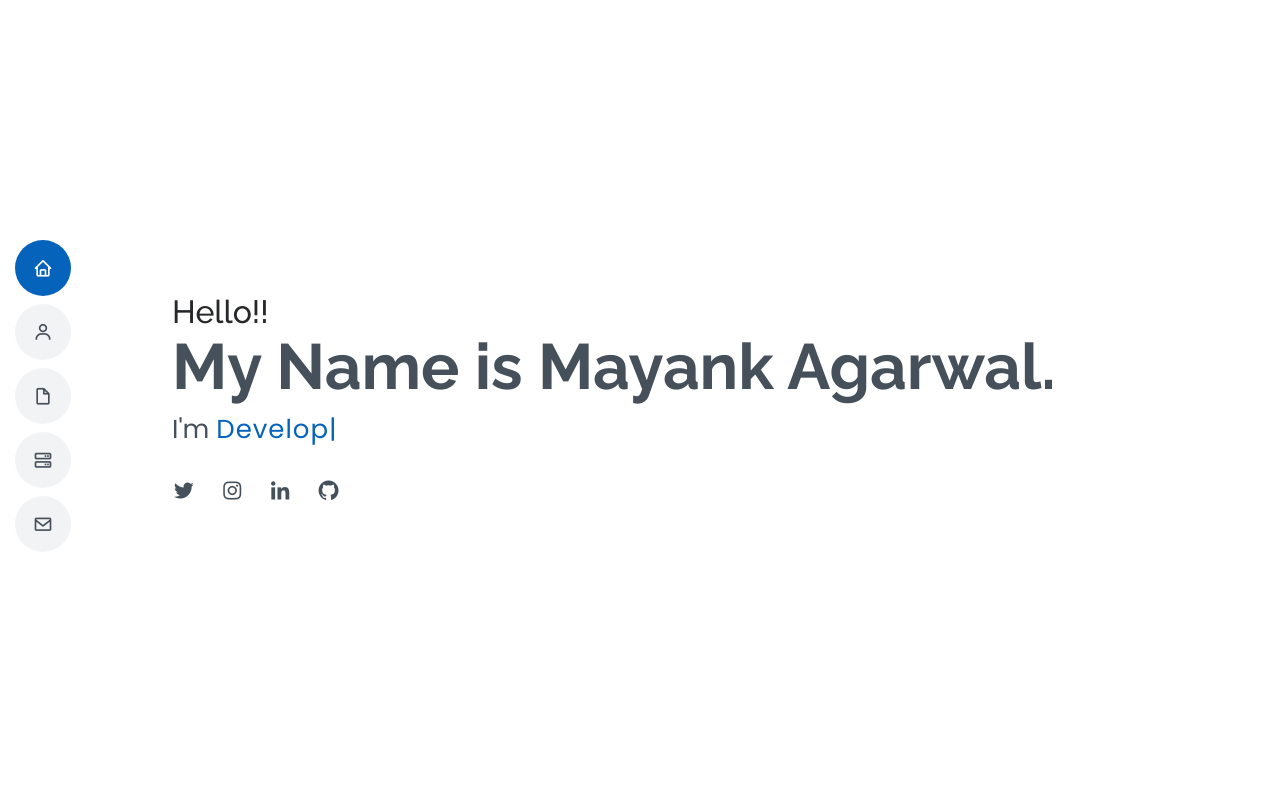
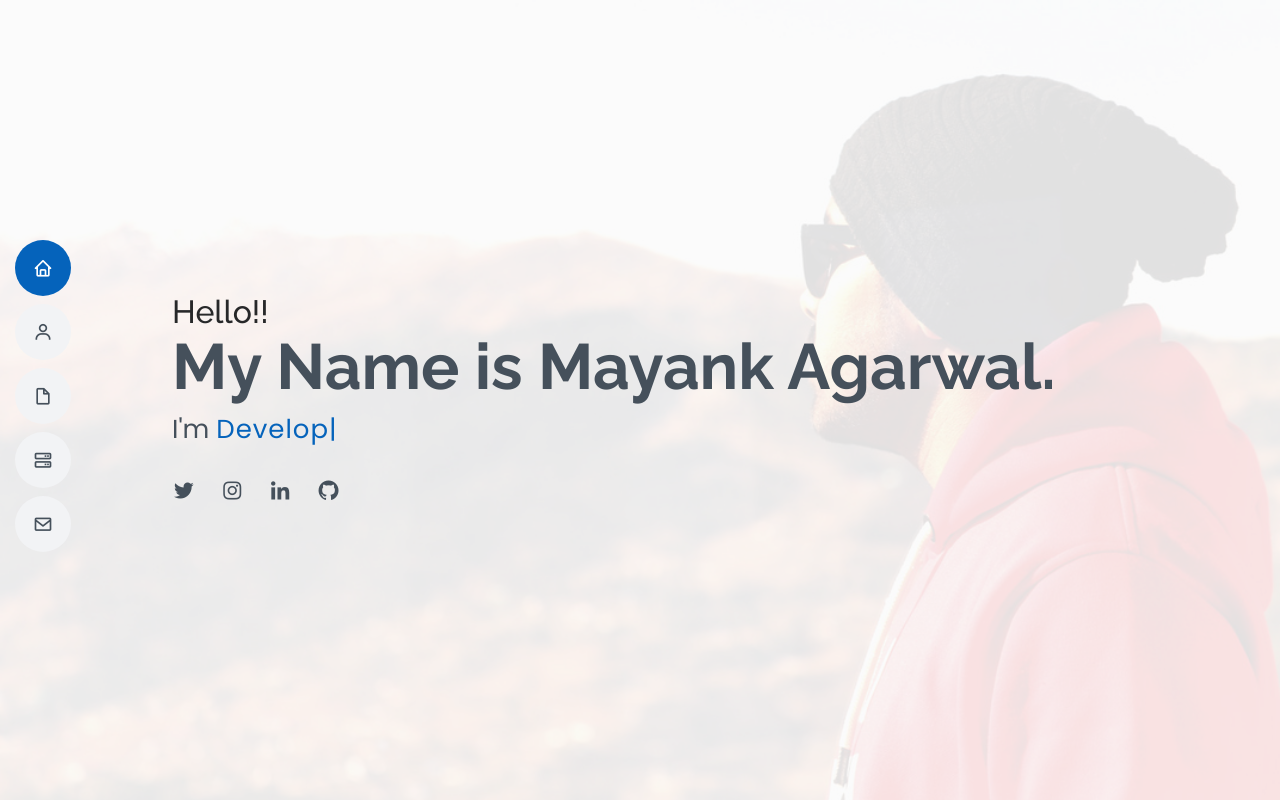
Before and after one commit to codeagarwal/portfolio, a plain HTML site: page index.html in a window 1280 px wide. Shown: the top 800 px of the page. Drawn offline with nearby package versions, Linux system fonts and the light colour scheme.

Commit message:
Update style.css

```diff
--- a/assets/css/style.css
+++ b/assets/css/style.css
@@ -262,7 +262,7 @@ h1, h2, h3, h4, h5, h6 {
 #hero {
   width: 100%;
   height: 100vh;
-  background: url("assets/img/hero-bg.jpg") top right no-repeat;
+  background: url("../img/hero-bg.jpg") top right no-repeat;
   background-size: cover;
   position: relative;
 }
```
